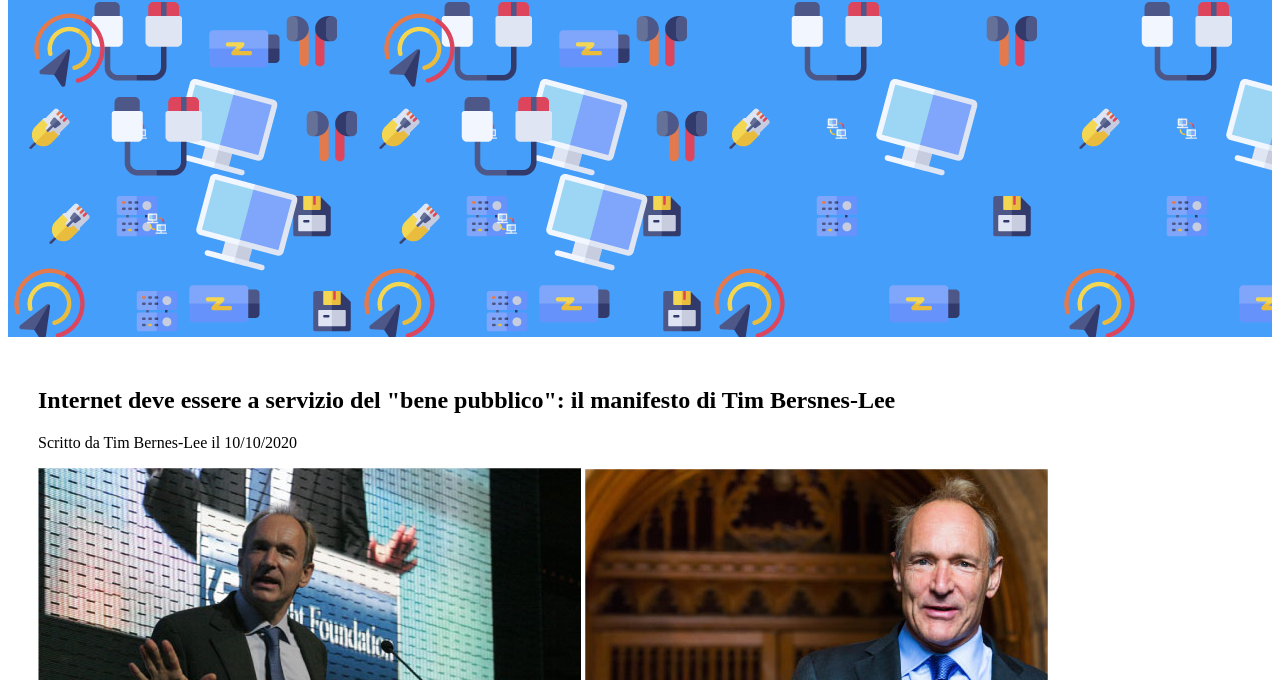
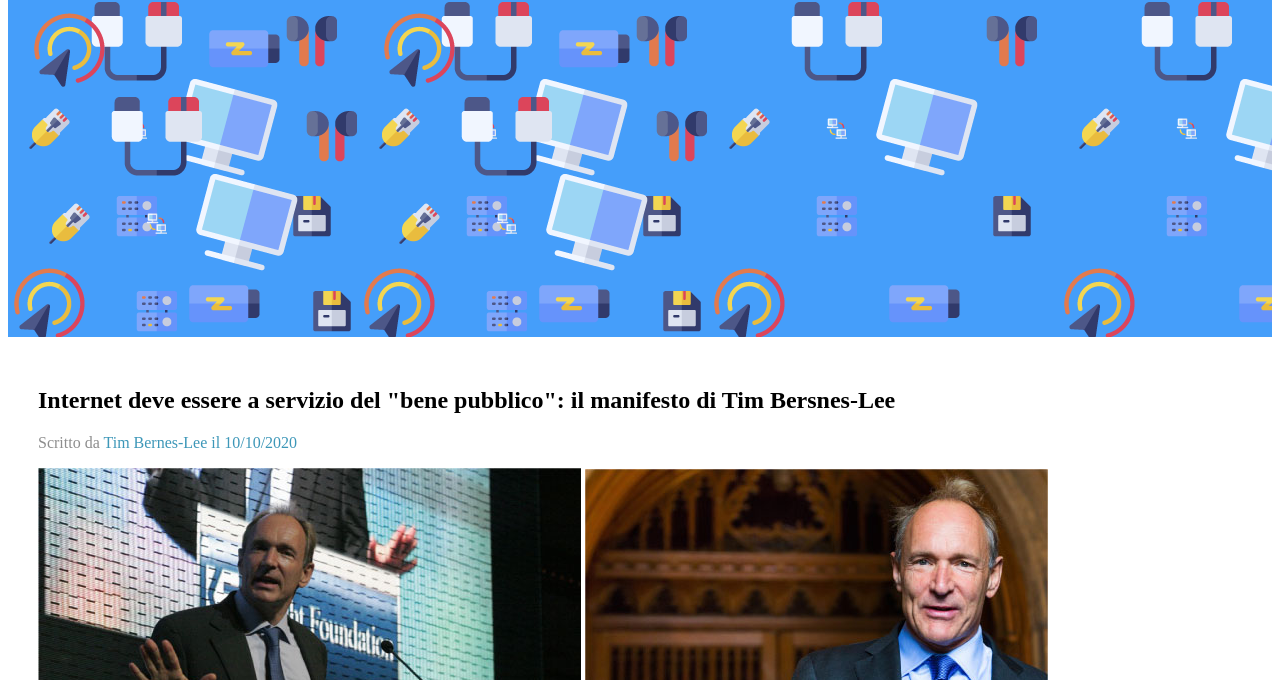
Before and after one commit to Nicodemo1996/html-css-booleaner, a plain HTML site: page index.html in a window 1280 px wide. Shown: the part 120-800 px from the top of the page. Drawn offline with Linux system fonts and the light colour scheme.

Commit message:
[add] css

```diff
--- a/css/style.css
+++ b/css/style.css
@@ -16,3 +16,19 @@ header .logo {
   width: 200px;
 
 }
+
+#subtitle {
+  color: #8D8D8D;
+}
+
+section#start .subtitle {
+  color: #8D8D8D;
+}
+
+section#start .subtitle .name {
+  color: #3D97B8;
+}
+
+section#start .subtitle .date {
+  color: #3D97B8;
+}
--- a/index.html
+++ b/index.html
@@ -25,7 +25,10 @@
         di Tim Bersnes-Lee</h1>
 
 
-      <p class="subtitle">Scritto da Tim Bernes-Lee il 10/10/2020</p>
+      <p class="subtitle">Scritto da
+        <span class="name">Tim Bernes-Lee</span>
+        <span class="date">il 10/10/2020</span>
+      </p>
 
 
       <div class="imm-1slot">
```
Also changed, not shown: 1 other file.
